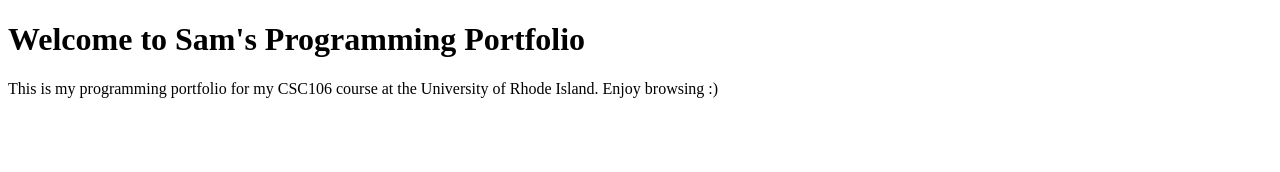
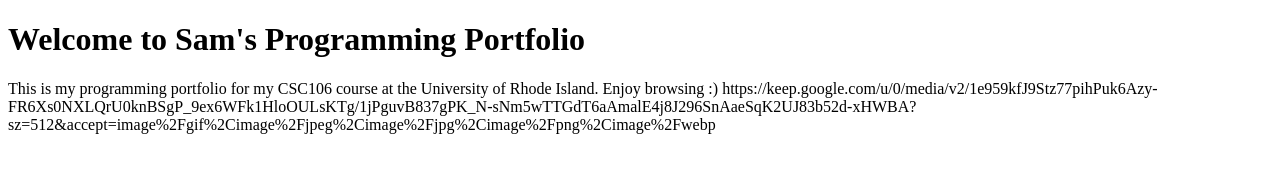
Before and after one commit to SamVball/samvball.github.io, a plain HTML site: page index.html in a window 1280 px wide. Drawn offline with Linux system fonts and the light colour scheme.

Commit message:
Update index.html

```diff
--- a/index.html
+++ b/index.html
@@ -7,6 +7,7 @@
     <body>
         <h1> Welcome to Sam's Programming Portfolio </h1>
         This is my programming portfolio for my CSC106 course at the University of Rhode Island.  Enjoy browsing :)
+        https://keep.google.com/u/0/media/v2/1e959kfJ9Stz77pihPuk6Azy-FR6Xs0NXLQrU0knBSgP_9ex6WFk1HloOULsKTg/1jPguvB837gPK_N-sNm5wTTGdT6aAmalE4j8J296SnAaeSqK2UJ83b52d-xHWBA?sz=512&accept=image%2Fgif%2Cimage%2Fjpeg%2Cimage%2Fjpg%2Cimage%2Fpng%2Cimage%2Fwebp
 
 
     </body>
```
